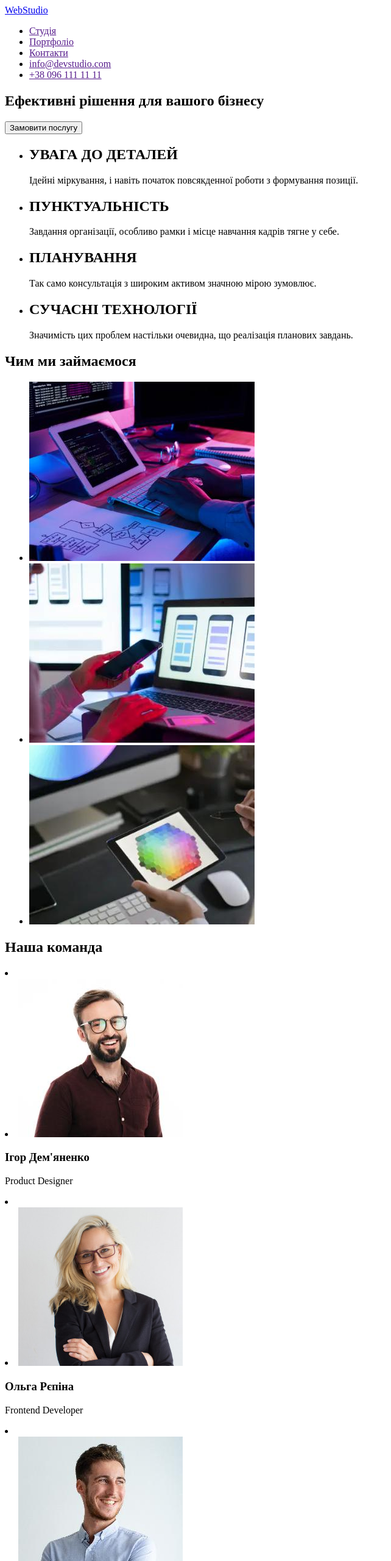
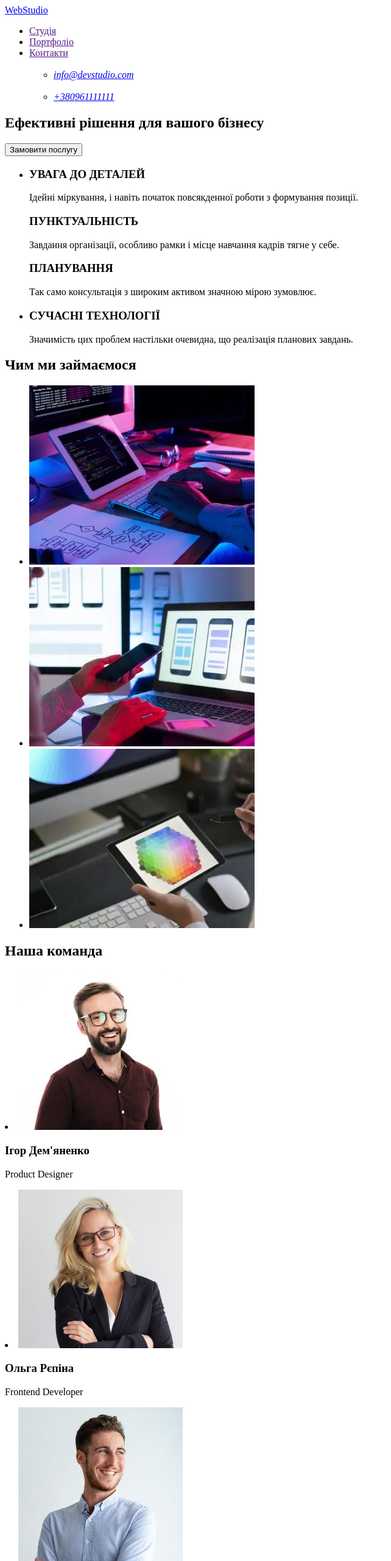
Before and after one commit to YanaS9999/new, a plain HTML site: page index.html in a window 1280 px wide. Shown: the top 2560 px of the page at 61% size, without its empty margins (0-642 px from the left). Drawn offline with Linux system fonts and the light colour scheme.

Commit message:
Update index.html

```diff
--- a/index.html
+++ b/index.html
@@ -1,5 +1,5 @@
 <!DOCTYPE html>
-<html lang="UA">
+<html lang="ua">
 <head>
     <meta charset="UTF-8">
     <meta http-equiv="X-UA-Compatible" content="IE=edge">
@@ -23,13 +23,15 @@
                     <li>
                         <a href="">Контакти</a>
                     </li>
-                    <li>
-                        <a href="">info@devstudio.com</a>
-                    </li>
-                    <li>
-                        <a href="">+38 096 111 11 11</a>
-                    </li>
-
+                 <address>
+                    <ul>
+                       <li>
+                         <a href="mailto:">info@devstudio.com</a>
+                       </li>
+                       <li>
+                         <a href="tel:">+380961111111</a>
+                        </li>
+                    </ul>
 
                 </ul>
 
@@ -47,24 +49,27 @@
             <section>
                 <ul>
                     <li>
-                        <h2>УВАГА ДО ДЕТАЛЕЙ</h2>
+                        <h3>УВАГА ДО ДЕТАЛЕЙ</h3>
                         <p>Ідейні міркування, і навіть початок повсякденної роботи з формування позиції.</p>
                     </li>
-                        <li><h2>ПУНКТУАЛЬНІСТЬ</h2>
+                        <h3>ПУНКТУАЛЬНІСТЬ</h3>
                         <p>Завдання організації, особливо рамки і місце навчання кадрів тягне у себе.</p>
                     </li>
-                        <li>
-                            <h2>ПЛАНУВАННЯ</h2>
+
+                        <h3>ПЛАНУВАННЯ</h3>
                         <p>Так само консультація з широким активом значною мірою зумовлює.</p>
+
                     </li>
                     <li>
-                        <h2>СУЧАСНІ ТЕХНОЛОГІЇ</h2>
+                        <h3>СУЧАСНІ ТЕХНОЛОГІЇ</h3>
                         <p>Значимість цих проблем настільки очевидна, що реалізація планових завдань.</p>
                     </li>
 
                  </ul>
 
             </section>
+
+            <section>
                <h2>Чим ми займаємося</h2>
                     <ul>
                         <li><img src="./images/box1comp.jpg" alt="box1comp"></li>
@@ -72,25 +77,27 @@
                         <li><img src="./images/box3palette.jpg" alt="box3palette"></li>
                     </ul>
 
+            </section>
+
             <section>
                 <h2>Наша команда</h2>
                     <li>
-                        <li><img src="./images/img1product.jpg" alt="img1product"></li>
+                        <img src="./images/img1product.jpg" alt="img1product">
                            <h3>Ігор Дем'яненко</h3>
                              <p>Product Designer</p>
                     </li>
                     <li>
-                        <li><img src="./images/img2frontend.jpg" alt="img2frontend"></li>
+                        <img src="./images/img2frontend.jpg" alt="img2frontend">
                            <h3>Ольга Рєпіна</h3>
                               <p>Frontend Developer</p>
                     </li>
                     <li>
-                        <li><img src="./images/img3marketing.jpg" alt="img3marketing"></li>
+                        <img src="./images/img3marketing.jpg" alt="img3marketing">
                              <h3>Микола Тарасов</h3>
                                 <p>Marketing</p>
                     </li>
                     <li>
-                        <li><img src="./images/img4designer.jpg" alt="img4designer"></li>
+                        <img src="./images/img4designer.jpg" alt="img4designer">
                               <h3>Михайло Єрмаков</h3>
                                  <p>UI Designer</p>
                     </li>
@@ -101,9 +108,9 @@
                 <a href="/">WebStudio</a>
                 <address>
                     <ul>
-                        <li>м. Київ, пр-т Лесі Українки, 26</li>
-                        <li><a href="mailto">info@devstudio.com</a></li>
-                        <li><a href="tell">+38 096 111 11 11</a></li>
+                        <h3>м. Київ, пр-т Лесі Українки, 26</h3>
+                        <li><a href="mailto:">info@devstudio.com</a></li>
+                        <li><a href="tel:">+380961111111</a></li>
                     </ul>
                 </address>
 
```
